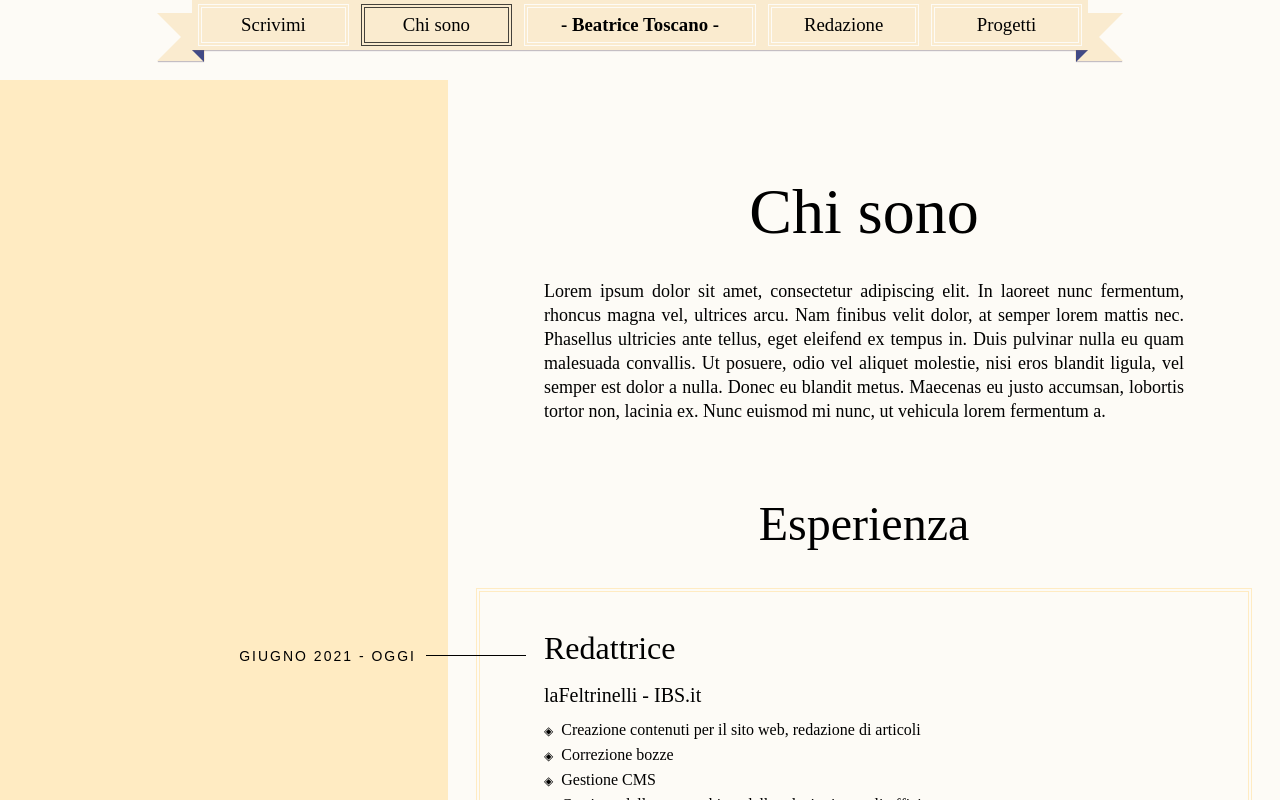
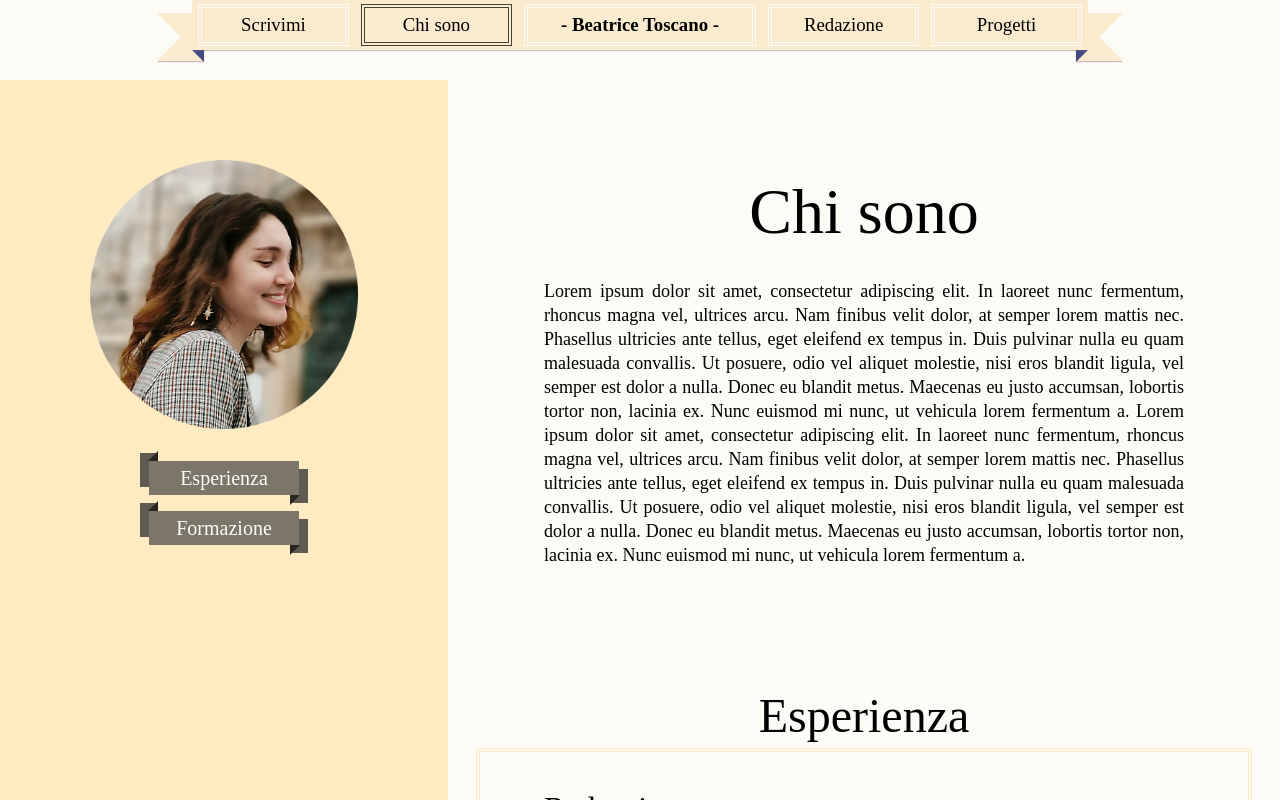
Before and after one commit to btoscano/btoscano.github.io, a React (Create React App) app: page /chi-sono in a window 1280 px wide. Shown: the top 800 px of the page. Built offline with nearby package versions, Linux system fonts and the light colour scheme.

Commit message:
projects 2

```diff
--- a/src/Dati.js
+++ b/src/Dati.js
@@ -6,7 +6,9 @@ const data = {
   home: {
     subtitle: "Redattrice e correttrice bozze",
     description: "Lorem ipsum dolor sit amet, consectetur adipiscing elit. In laoreet nunc fermentum, rhoncus magna vel, ultrices arcu. Nam finibus velit dolor, at semper lorem mattis nec. Phasellus ultricies ante tellus, eget eleifend ex tempus in. Duis pulvinar nulla eu quam malesuada convallis. Ut posuere, odio vel aliquet molestie, nisi eros blandit ligula, vel semper est dolor a nulla. Donec eu blandit metus. Maecenas eu justo accumsan, lobortis tortor non, lacinia ex. Nunc euismod mi nunc, ut vehicula lorem fermentum a.",
-    quote: "Lorem ipsum dolor sit amet, consectetur adipiscing elit."
+    secondDescription: "Lorem ipsum dolor sit amet, consectetur adipiscing elit. In laoreet nunc fermentum, rhoncus magna vel, ultrices arcu. Nam finibus velit dolor, at semper lorem mattis nec. Phasellus ultricies ante tellus, eget eleifend ex tempus in. Duis pulvinar nulla eu quam malesuada convallis. Ut posuere, odio vel aliquet molestie, nisi eros blandit ligula, vel semper est dolor a nulla. Donec eu blandit metus. Maecenas eu justo accumsan, lobortis tortor non, lacinia ex. Nunc euismod mi nunc, ut vehicula lorem fermentum a.",
+    quote: "Lorem ipsum dolor sit amet, consectetur adipiscing elit.",
+    img: "BeatriceToscano.png"
   },
   scrivimi: {
     description: "Lorem ipsum dolor sit amet, consectetur adipiscing elit. In laoreet nunc fermentum, rhoncus magna vel, ultrices arcu. Nam finibus velit dolor, at semper lorem mattis nec. Phasellus ultricies ante tellus, eget eleifend ex tempus in. Duis pulvinar nulla eu quam malesuada convallis. Ut posuere, odio vel aliquet molestie, nisi eros blandit ligula, vel semper est dolor a nulla. Donec eu blandit metus. Maecenas eu justo accumsan, lobortis tortor non, lacinia ex. Nunc euismod mi nunc, ut vehicula lorem fermentum a.",
@@ -36,7 +38,8 @@ const data = {
     ]
   },
   chisono: {
-      paragrafo: " Lorem ipsum dolor sit amet, consectetur adipiscing elit. In laoreet nunc fermentum, rhoncus magna vel, ultrices arcu. Nam finibus velit dolor, at semper lorem mattis nec. Phasellus ultricies ante tellus,    eget eleifend ex tempus in. Duis pulvinar nulla eu quam malesuada convallis. Ut posuere, odio vel aliquet molestie, nisi eros blandit ligula, vel semper est dolor a nulla. Donec eu blandit metus.  Maecenas eu justo accumsan, lobortis tortor non, lacinia ex. Nunc  euismod mi nunc, ut vehicula lorem fermentum a."
+      paragrafo: " Lorem ipsum dolor sit amet, consectetur adipiscing elit. In laoreet nunc fermentum, rhoncus magna vel, ultrices arcu. Nam finibus velit dolor, at semper lorem mattis nec. Phasellus ultricies ante tellus,    eget eleifend ex tempus in. Duis pulvinar nulla eu quam malesuada convallis. Ut posuere, odio vel aliquet molestie, nisi eros blandit ligula, vel semper est dolor a nulla. Donec eu blandit metus.  Maecenas eu justo accumsan, lobortis tortor non, lacinia ex. Nunc  euismod mi nunc, ut vehicula lorem fermentum a. Lorem ipsum dolor sit amet, consectetur adipiscing elit. In laoreet nunc fermentum, rhoncus magna vel, ultrices arcu. Nam finibus velit dolor, at semper lorem mattis nec. Phasellus ultricies ante tellus,    eget eleifend ex tempus in. Duis pulvinar nulla eu quam malesuada convallis. Ut posuere, odio vel aliquet molestie, nisi eros blandit ligula, vel semper est dolor a nulla. Donec eu blandit metus.  Maecenas eu justo accumsan, lobortis tortor non, lacinia ex. Nunc  euismod mi nunc, ut vehicula lorem fermentum a.",
+      img: "BeatriceToscano.png"
   },
   education: [
     {
--- a/src/Pages/Chi-sono.js
+++ b/src/Pages/Chi-sono.js
@@ -1,4 +1,7 @@
 import data from "../Dati";
+import { Link } from "react-router-dom";
+
+import { useState, useRef } from 'react';
 
 function Timeline({source}) {
   return [...source].reverse().map((entry) => (
@@ -30,6 +33,12 @@ function Timeline({source}) {
 }
 
 function ChiSono() {
+  const experience = useRef(null)
+  const education = useRef(null)
+
+  const educationScroll = () => education.current.scrollIntoView()
+  const experienceScroll = () => experience.current.scrollIntoView()
+
   return (
     <div className="chisono">
       <section className="chisono__wrapper">
@@ -37,16 +46,32 @@ function ChiSono() {
           <h1 className="chisono__title">Chi sono</h1>
           <p className="chisono__paragraph">{data.chisono.paragrafo}</p>
 
-          <h2 className="chisono__experience">Esperienza</h2>
-          <Timeline source={data.experience}/>
-
-          <h2 className="chisono__experience">Formazione</h2>
-          <Timeline source={data.education}/>
-
+          <div className="chisono__section" ref={experience}>
+            <h2 className="chisono__sectionTitle">Esperienza</h2>
+            <Timeline source={data.experience}/>
+          </div>
+          <div className="chisono__section"  ref={education}>
+            <h2 className="chisono__sectionTitle">Formazione</h2>
+            <Timeline source={data.education}/>
+          </div>
 
         </div>
 
-        <div className="chisono__leftWrapper"></div>
+        <div className="chisono__leftWrapper">
+
+        <img className="home__img" src={data.chisono.img}></img>
+
+          <ul className="chisono__list">
+            <li className={`chisono__item `}>
+            <button className="chisono__button" onClick={experienceScroll}> Esperienza </button>
+            </li>
+            <li className={`chisono__item`}>
+            <button className="chisono__button" onClick={educationScroll}> Formazione </button>
+            </li>
+          </ul>
+
+        </div>
+
       </section>
     </div>
   );
--- a/src/Pages/Redazione.js
+++ b/src/Pages/Redazione.js
@@ -12,6 +12,7 @@ function Redazione() {
         <div className="occhiello">Occhiello</div>
         <div className="occhiello--reg">Occhiello reg</div>
         <div className="occhiello--small">Occhiello small</div>
+        <div className="occhiello--verySmall">Occhiello verySmall</div>
         <div className="paragraph">paragraph</div>
         <div className="paragraph--light">paragraph light</div>
         <div className="paragraph--grey">paragraph grey</div>
--- a/src/Styles/Global/typography_extends.scss
+++ b/src/Styles/Global/typography_extends.scss
@@ -150,6 +150,12 @@
   @extend %occhiello;
   font-size: rem(14px);
 }
+
+%occhiello--verySmall,
+.occhiello--verySmall {
+  @extend %occhiello;
+  font-size: rem(12px);
+}
 %occhiello--light {
   @extend %occhiello;
   font-weight: 300;
--- a/src/Styles/Pages/Chi-sono.scss
+++ b/src/Styles/Pages/Chi-sono.scss
@@ -10,7 +10,7 @@
 .chisono__wrapper{
     display: flex;
     justify-content: space-between;
-    align-items: center;
+    // align-items: center;
     flex-direction: row-reverse;
     margin-bottom: 64px;
 }
@@ -28,25 +28,30 @@
     @extend %tracking-in-expand;
 }
 
-.chisono__experience{
+.chisono__sectionTitle{
     @extend %h2;
-    margin-top: 32px;
-    margin-bottom: 32px;
     text-align: center;
 }
+.chisono__section{
+    padding-top: 80px;
+    // margin-bottom: 32px;
+}
+
 .chisono__paragraph{
     @extend %paragraph--serif;
     margin-bottom: 32px;
     padding: 0 64px;
     text-align: justify;
     text-justify: inter-word;
-    margin-bottom: 64px;
+    margin-bottom: 32px;
 }
 
 .chisono__leftWrapper{
     display: flex;
-    justify-content: center;
-    flex: 35%;
+    justify-content: flex-start;
+    flex: 35% 1;
+    flex-direction: column;
+    align-items: center;
 }
 
 .entry__wrapper{
@@ -80,7 +85,7 @@
 }
 
 .entry__date{
-    @extend %occhiello--small;
+    @extend %occhiello--verySmall;
     position: absolute;
     right: 65%;
     margin-right: 32px;
@@ -107,3 +112,87 @@
         margin-right: 8px;
     }
 }
+
+
+.chisono__item{
+    margin-bottom: 16px;
+    position: relative;
+	display: inline-block;
+	white-space: nowrap;
+	text-align: center;
+
+    &:hover{
+        opacity: 0.5;
+    }
+
+	&:after,
+	&:before {
+		content: " ";
+		display: block;
+		position: absolute;
+		bottom: -.5em;
+		width: 1em;
+		height: 100%;
+		background-color: lighten($color-brown-grey,10);
+		pointer-events:none;
+	}
+
+	&:after {
+		right: -.57em;
+		z-index: -1;
+	}
+
+	&:before {
+		bottom: auto;
+		top: -.5em;
+		left: -.57em;
+		z-index: -1;
+	}
+
+}
+
+.chisono__button{
+    width: 150px;
+    font-size: rem(20px);
+    line-height: rem(28px);
+    display: inline-block;
+    position: relative;
+    padding: .15em .75em;
+    text-decoration: none;
+    color: darken($color-white,0);
+    background-color: lighten($color-brown-grey,20);
+
+
+    &:after,
+    &:before {
+        content: " ";
+        display: block;
+        position: absolute;
+        width: 0;
+        height: 0;
+        bottom: -.5em;
+        left: -.05em;
+        pointer-events: none;
+        -webkit-mask: none;
+    }
+
+    &:before {
+        bottom: auto;
+        top: -.5em;
+        border-bottom: .5em solid darken($color-brown-grey,10);
+        border-left: .5em solid transparent;
+    }
+
+    &:after {
+        left:  auto;
+        right: -.05em;
+        border-top: .5em solid darken($color-brown-grey,10);
+        border-right: .5em solid transparent;
+    }
+}
+
+.chisono__list{
+    margin-top: 32px;
+    display: flex;
+    flex-direction: column;
+}
--- a/src/Styles/Pages/Home.scss
+++ b/src/Styles/Pages/Home.scss
@@ -56,6 +56,7 @@ section:nth-child(even)
 }
 .home__quote{
     @extend %jumbo;
+    margin-bottom: 64px;
     padding: 0 64px;
     text-align: center;
     line-height: rem(64px);
```
Also changed, not shown: src/Pages/Home.js (+3 -43 lines).
